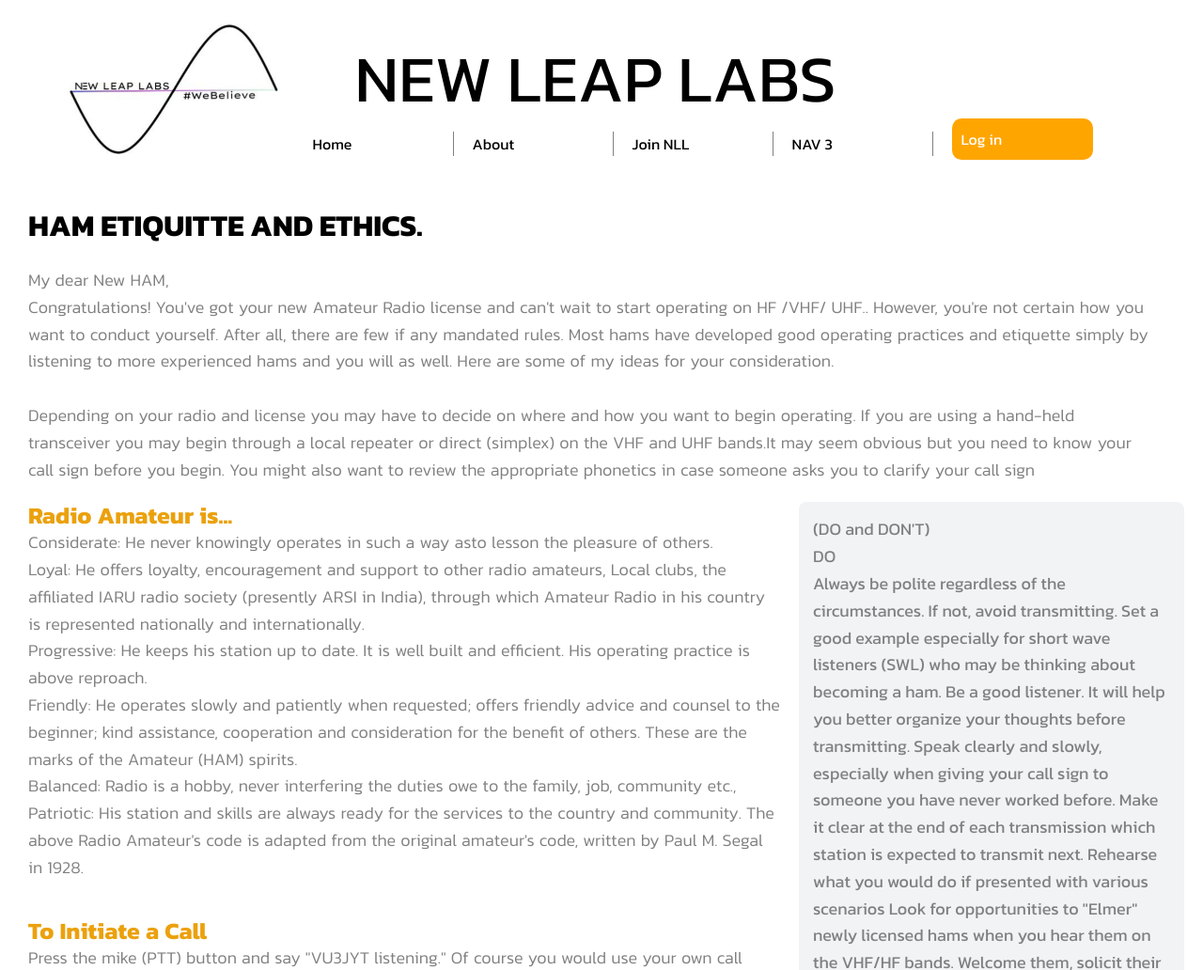
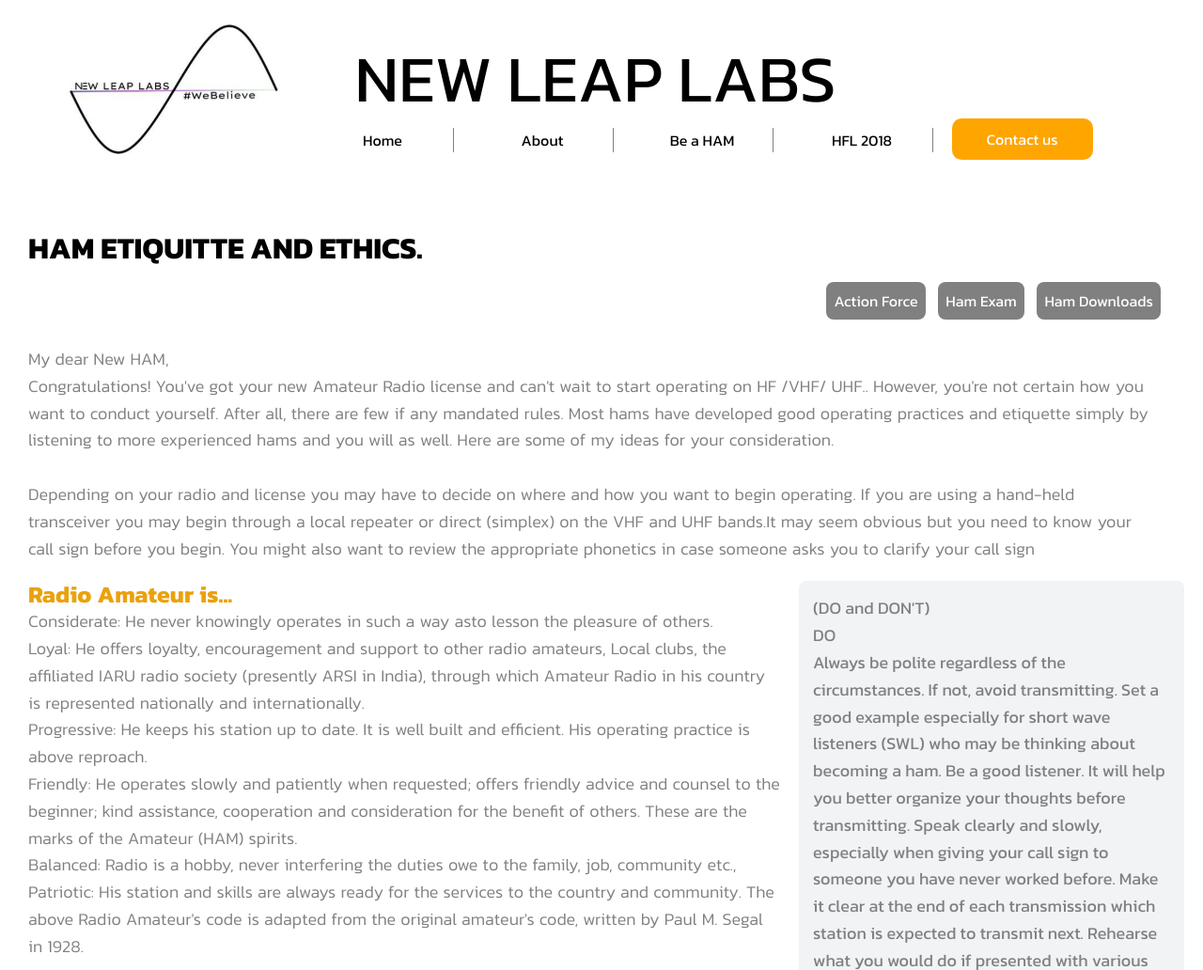
Before and after one commit to aryanilake/NLLproject-1, a plain HTML site: page ham/ham.html in a window 1280 px wide. Shown: the top 1032 px of the page at 94% size. Drawn offline with Linux system fonts and the light colour scheme.

Commit message:
Linking of all the files

```diff
--- a/ham/ham.html
+++ b/ham/ham.html
@@ -23,21 +23,35 @@
          </div>
          <div id="Navigation">
             <nav>
-                    <a id="navLinks" href="#">Home</a>
-                    <a id="navLinks" href="#">About</a>
-                    <a id="navLinks" href="#">Join NLL</a>
-                    <a id="navLinks" href="#">NAV 3</a>
-                    <a id="login" href="#">Log in</a>
+                    <ul id="linkList">
+                      <li><a id="navLinks" href="../index.html">Home</a></li>
+                      <li><a id="navLinks" id="about" href="../mainAbout/about.html">About</a>
+                        <!-- <ul id='dropDown' >
+                          <li><a href="#">About Ham</a></li>
+                          <li><a href="#">IIH Trustees</a></li>
+                          <li><a href="#">IIH Life Member</a></li>
+                        </ul> -->
+                      </li>
+                      <li><a id="navLinks" href="../ham/ham.html">Be a HAM</a></li>
+                      <li><a id="navLinks" href="../HFL 2018/index.html">HFL 2018</a></li>
+                      <li><a id="login" href="../Contact Us/index.html">Contact us</a></li>
+                    </ul>
             </nav>
          </div>
         </div>
     </header>
     <div id="padding">
 
-    </div>
+    </div><br>
     <div class="intro">
     <h1>HAM ETIQUITTE AND ETHICS.</h1>
-
+    <section id="linkSection" >
+        <nav id="linkNav" >
+            <a href="../HFL Action Force/index.html">Action Force</a>
+            <a href="../HAM Exam/index.html">Ham Exam</a>
+            <a href="../Downloads/index.html">Ham Downloads</a>
+        </nav>
+    </section>
     <div class="base">
     My dear New HAM,<br>Congratulations! You've got your new Amateur Radio license and can't wait to start operating on HF /VHF/ UHF.. However, you're not certain how you want to conduct yourself. After all, there are few if any mandated rules. Most hams have developed good operating practices and etiquette simply by listening to more experienced hams and you will as well. Here are some of my ideas for your consideration.<br>
 <br>
--- a/ham/style2.css
+++ b/ham/style2.css
@@ -128,3 +128,28 @@
   margin-right: 50px;
     margin-top: 40px;
 }
+
+#linkSection #linkNav a{
+    text-decoration: none;
+    font-family: "Kanit", serif;
+    color:white;
+    background-color:gray;
+    padding:8px;
+    font-size:  16px;
+    border-radius:8px;
+    margin:5px;
+}
+#linkSection #linkNav {
+    /* float:right; */
+    padding-right:40px;
+    margin-top:10px;
+    margin-bottom:10px;
+}
+#linkSection{
+    width:100%;
+    height:60px;
+    text-align:right;
+    align-items:center;
+    justify-content:center;
+    /* padding:20px */
+}
--- a/mainAbout/about.css
+++ b/mainAbout/about.css
@@ -121,3 +121,27 @@ color:orange;
     font-size:16px;
     margin-top: 8px;
 }
+#linkSection #linkNav a{
+    text-decoration: none;
+    font-family: "Kanit", serif;
+    color:white;
+    background-color:gray;
+    padding:8px;
+    font-size:  16px;
+    border-radius:8px;
+    margin:5px;
+}
+#linkSection #linkNav {
+    /* float:right; */
+    padding-right:40px;
+    margin-top:10px;
+    margin-bottom:10px;
+}
+#linkSection{
+    width:100%;
+    height:60px;
+    text-align:right;
+    align-items:center;
+    justify-content:center;
+    /* padding:20px */
+}
```
Also changed, not shown: About Patrance/index.html (+4 -4 lines), About Tursees and Patrons/index.html (+4 -4 lines), Contact Us/index.html (+4 -4 lines), Downloads/index.html (+4 -4 lines), HAM Etiquette and Ethics/index.html (+4 -4 lines), HAM Exam/index.html (+4 -4 lines), HFL 2018/index.html (+4 -4 lines), HFL Action Force/index.html (+4 -4 lines), This Month/index.html (+4 -4 lines), index.html (+7 -7 lines), mainAbout/about.html (+9 -3 lines).
